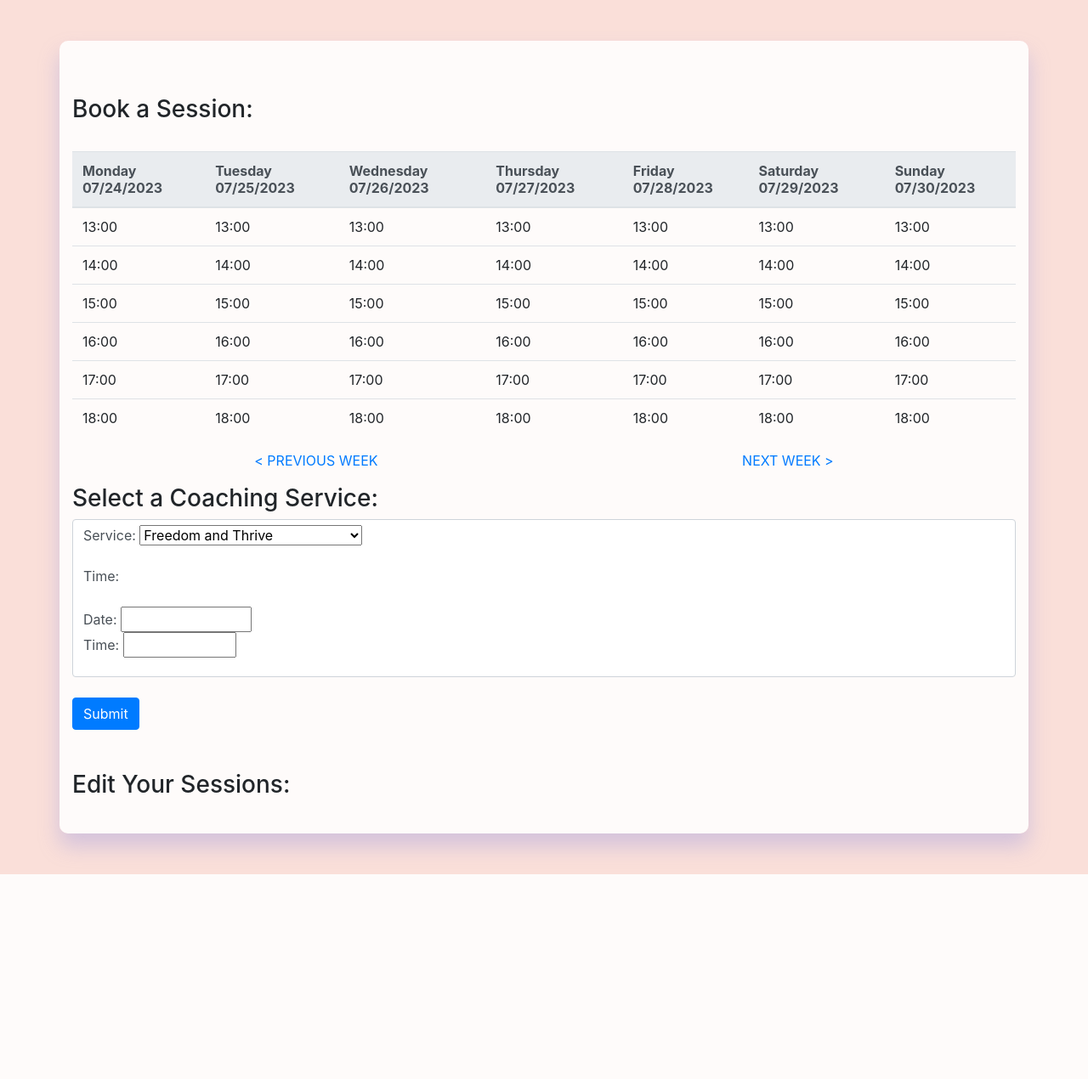
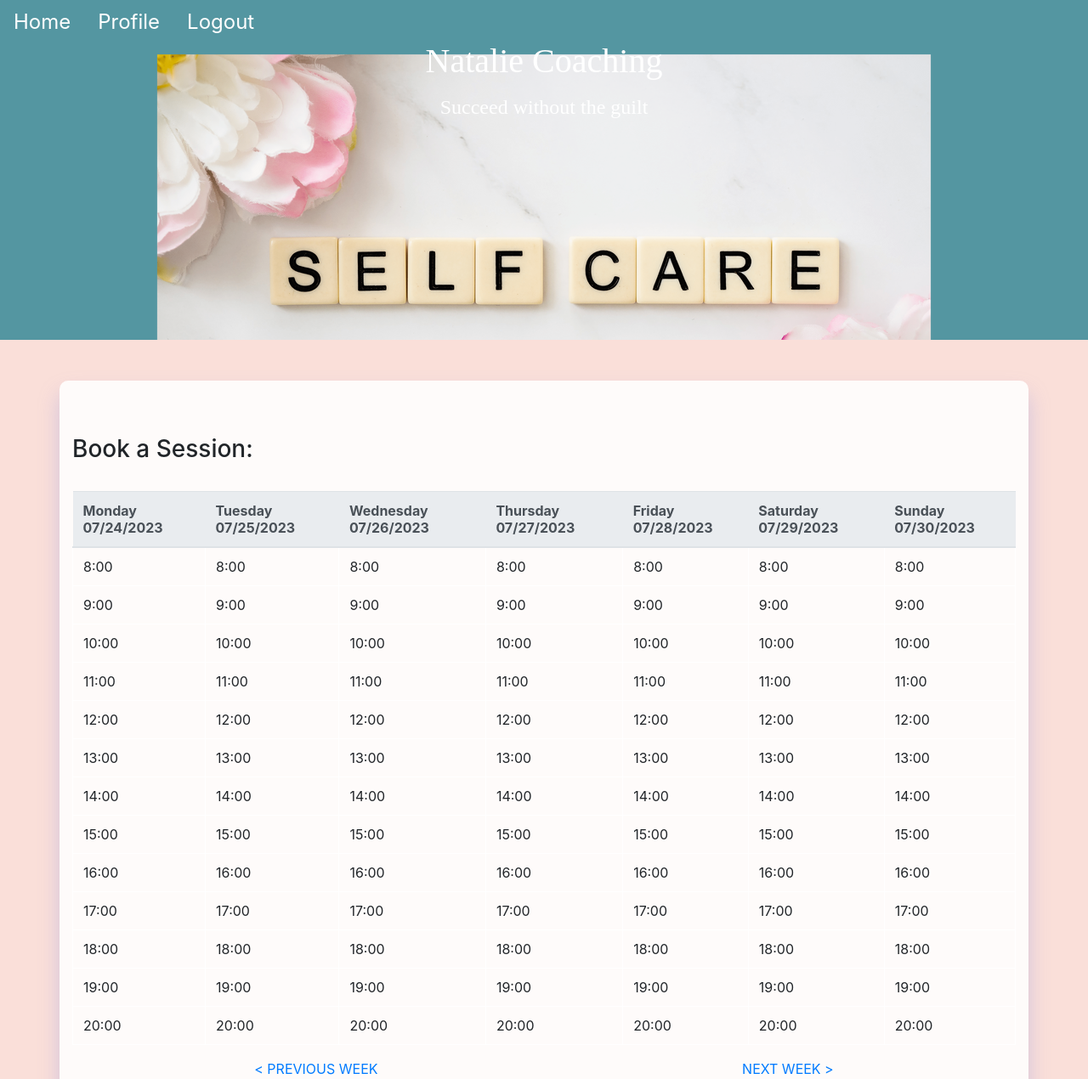
Before and after one commit to DouniaBK/life-coach, a Django app: page /booking/ in a window 1280 px wide. Shown: the top 1270 px of the page at 85% size. Before the commit the page ends 1029 px from the top, so only its background shows below. Run offline with Django 3.2, Linux system fonts and the light colour scheme; the visitor is signed in with stand-in values (Sample User, id 1); data that the repository does not hold is empty; some libraries are stand-ins or nearby versions.

Commit message:
functionality: Refine scheduler style and logic

```diff
--- a/booking/views.py
+++ b/booking/views.py
@@ -39,11 +39,12 @@ def booking(request):
         sessions_of_the_week[d] = []
         for s in days_sessions:
             sessions_time_hours = s.time.strftime("%H")
+            isme = s.user == request.user
+            if isme:
+                sessions_time_hours = sessions_time_hours + 'me'
             sessions_of_the_week[d].append(sessions_time_hours)
 
-
     # Get all appointments of the user
-
     all_user_sessions_templ = []
     all_user_sessions = CoachingSession.objects.filter(user=request.user)
     for us in all_user_sessions:
@@ -53,8 +54,9 @@ def booking(request):
 
         all_user_sessions_templ.append(info)
 
-
-
+    hours_vec = []
+    for i in range(8,21):
+        hours_vec.append(str(i))
 
     # if this is a POST request we need to process the form data
     if request.method == "POST":
@@ -76,7 +78,7 @@ def booking(request):
 
     # if a GET (or any other method) we'll create a blank form
     form = CoachingSessionInputFormFrontEnd()
-    return render(request, 'booking.html', {'form': form, 'weekdays': days_of_the_week, 'currentWeekOffset': offset_param, 'weeksSessions': sessions_of_the_week, 'allUserSessions': all_user_sessions_templ})
+    return render(request, 'booking.html', {'form': form, 'weekdays': days_of_the_week, 'currentWeekOffset': offset_param, 'weeksSessions': sessions_of_the_week, 'allUserSessions': all_user_sessions_templ, 'scheduleHours': hours_vec})
 
 
 
--- a/lifecoach/settings.py
+++ b/lifecoach/settings.py
@@ -30,7 +30,7 @@ SECRET_KEY = os.environ.get("SECRET_KEY")
 # SECURITY WARNING: don't run with debug turned on in production!
 DEBUG = True
 
-ALLOWED_HOSTS = ['life-coach.herokuapp.com', 'localhost', '8000-douniabk-lifecoach-2yf3g2iqe67.ws-eu102.gitpod.io', 'life-coach-d09ed2f9c678.herokuapp.com']
+ALLOWED_HOSTS = ['life-coach.herokuapp.com', 'localhost', '8000-douniabk-lifecoach-2yf3g2iqe67.ws-eu102.gitpod.io', 'life-coach-d09ed2f9c678.herokuapp.com','8000-douniabk-lifecoach-2yf3g2iqe67.ws-eu103.gitpod.io']
 
 # Application definition
 
--- a/static/style.css
+++ b/static/style.css
@@ -299,9 +299,26 @@ table.paleBlueRows tfoot td {
   font-size: 14px;
 }
 
+
+table td {
+  border: 1px solid  rgb(255, 255, 255)
+}
+
+table td:hover {
+  background: rgb(172 218 225);
+}
+
+table td:visited {
+  background: rgb(172 218 225);
+}
+
 .disableME {
-  background-color: rgb(158, 158, 158);
+  background-color: rgb(204, 204, 204) !important;
   cursor: auto !important;
+}
+
+.isMine {
+  background: rgb(172 218 225) !important;
 }
 
 .cancel_session_container {
@@ -380,3 +397,13 @@ table.paleBlueRows tfoot td {
   margin-top: 2;
   margin-bottom: 2;
 }
+
+#nav-form{
+  position: absolute!important;
+}
+
+#nav-form-link{
+  color: #ffffff;
+  font-size: x-large;
+  display: block;
+}
--- a/templates/base.html
+++ b/templates/base.html
@@ -65,7 +65,6 @@
               {% endif %}
             </div>
               <!-- Icon dropdown -->
-              <div class=" nav-item-btn justify-content-end">
               <li class="nav-item me-3 me-lg-0 dropdown">
                 <a
                   class="nav-link dropdown-toggle"
--- a/templates/booking.html
+++ b/templates/booking.html
@@ -7,6 +7,27 @@
 
 {% if user.is_authenticated %}
 <body id="body-form">
+
+        <header>
+            <!-- Navbar -->
+            <nav class="nav" id="nav-form">
+                <a class="nav-link active" id="nav-form-link" href="{% url 'index' %}">Home</a>
+                <a class="nav-link" id="nav-form-link" name= "user_profile" href="{% url 'user_profile' %}">Profile</a>
+                <a class="nav-link" id="nav-form-link" name= "logout" href="{% url 'logout' %}">
+                    Logout
+                  </a>
+
+            </nav>
+            <!-- Navbar -->
+            <!-- Jumbotron -->
+            <div class="p-5 text-center"
+                style=" background-color: #117a8bb5!important; background-image: url('../static/images/selfcare.png');
+            height: 400px;">
+              <h1 class="mb-3">Natalie Coaching</h1>
+              <h4 class="mb-3">Succeed without the guilt</h4>
+            </div>
+            <!-- Jumbotron -->
+          </header>
 
 	<div class="row p-5">
 
@@ -27,7 +48,7 @@
             -->
 
             <div class="table-responsive">
-            <table class="table table-hover">
+            <table class="table">
                 <thead class="thead-light">
                 <tr>
                 <th scope="col">Monday {{weekdays.0}}</th>
@@ -40,66 +61,18 @@
                 </tr>
                 </thead>
                 <tbody>
+                    {% for hour in scheduleHours %}
                     <tr>
                             {% for weekday, value in weekdays.items %}
                                 <td scope="row"
-                                class="{% for session_day, session_values in weeksSessions.items %}{% if session_day == weekday %}{% if '13' in session_values %}disableME{% endif %}{% endif %}{% endfor %}"
+                                    class="{% for session_day, session_values in weeksSessions.items %}{% if session_day == weekday %}   {% if hour in session_values %}disableME{% endif %} {% if hour|add:"me" in session_values %}disableME isMine{% endif %} {% endif %}{% endfor %}"
                                     style="cursor: pointer;"
-                                onclick="{% for session_day, session_values in weeksSessions.items %}{% if session_day == weekday %}{% if not '13' in session_values %}onClickCallback('{{value}}', '{{13}}') {% endif %}{% endif %}{% endfor %}">
-                                13:00
+                                    onclick="{% for session_day, session_values in weeksSessions.items %}{% if session_day == weekday %}{% if not hour in session_values %}onClickCallback('{{value}}', '{{hour}}') {% endif %}{% endif %}{% endfor %}">
+                                    {{hour}}:00
                                 </td>
                             {% endfor %}
                     </tr>
-                    <tr>
-                        {% for weekday, value in weekdays.items %}
-                            <td scope="row"
-                                class="{% for session_day, session_values in weeksSessions.items %}{% if session_day == weekday %}{% if '14' in session_values %}disableME{% endif %}{% endif %}{% endfor %}"
-                                style="cursor: pointer;"
-                                onclick="{% for session_day, session_values in weeksSessions.items %}{% if session_day == weekday %}{% if not '14' in session_values %}onClickCallback('{{value}}', '{{14}}'){% endif %}{% endif %}{% endfor %}">
-                                14:00
-                            </td>
                     {% endfor %}
-                    </tr>
-                    <tr>
-                        {% for weekday, value in weekdays.items %}
-                            <td scope="row"
-                                class="{% for session_day, session_values in weeksSessions.items %}{% if session_day == weekday %}{% if '15' in session_values %}disableME{% endif %}{% endif %}{% endfor %}"
-                                style="cursor: pointer;"
-                                onclick="{% for session_day, session_values in weeksSessions.items %}{% if session_day == weekday %}{% if not '15' in session_values %}onClickCallback('{{value}}', '{{15}}'){% endif %}{% endif %}{% endfor %}">
-                                15:00
-                            </td>
-                        {% endfor %}
-                    </tr>
-                    <tr>
-                        {% for weekday, value in weekdays.items %}
-                            <td scope="row"
-                                class="{% for session_day, session_values in weeksSessions.items %}{% if session_day == weekday %}{% if '16' in session_values %}disableME{% endif %}{% endif %}{% endfor %}"
-                                style="cursor: pointer;"
-                                onclick="{% for session_day, session_values in weeksSessions.items %}{% if session_day == weekday %}{% if not '16' in session_values %}onClickCallback('{{value}}', '{{16}}'){% endif %}{% endif %}{% endfor %}">
-                                16:00
-                            </td>
-                        {% endfor %}
-                    </tr>
-                    <tr>
-                        {% for weekday, value in weekdays.items %}
-                            <td scope="row"
-                                class="{% for session_day, session_values in weeksSessions.items %}{% if session_day == weekday %}{% if '17' in session_values %}disableME{% endif %}{% endif %}{% endfor %}"
-                                style="cursor: pointer;"
-                                onclick="{% for session_day, session_values in weeksSessions.items %}{% if session_day == weekday %}{% if not '17' in session_values %}onClickCallback('{{value}}', '{{17}}'){% endif %}{% endif %}{% endfor %}">
-                                17:00
-                            </td>
-                        {% endfor %}
-                    </tr>
-                    <tr>
-                        {% for weekday, value in weekdays.items %}
-                            <td scope="row"
-                                class="{% for session_day, session_values in weeksSessions.items %}{% if session_day == weekday %}{% if '18' in session_values %}disableME{% endif %}{% endif %}{% endfor %}"
-                                style="cursor: pointer;"
-                                onclick="{% for session_day, session_values in weeksSessions.items %}{% if session_day == weekday %}{% if not '18' in session_values %}onClickCallback('{{value}}', '{{18}}'){% endif %}{% endif %}{% endfor %}">
-                                18:00
-                            </td>
-                        {% endfor %}
-                    </tr>
                 </tbody>
                 </table>
                 </div>
@@ -150,4 +123,6 @@
 </div>
 </div>
 </div>
+      <script src="https://code.jquery.com/jquery-2.1.3.min.js"></script>
+      <script src="http://maxcdn.bootstrapcdn.com/bootstrap/3.3.1/js/bootstrap.min.js"></script>
 </body>
```
Also changed, not shown: static/images/selfcare.png (added). Lines whose indentation alone changed are shown as unchanged.
